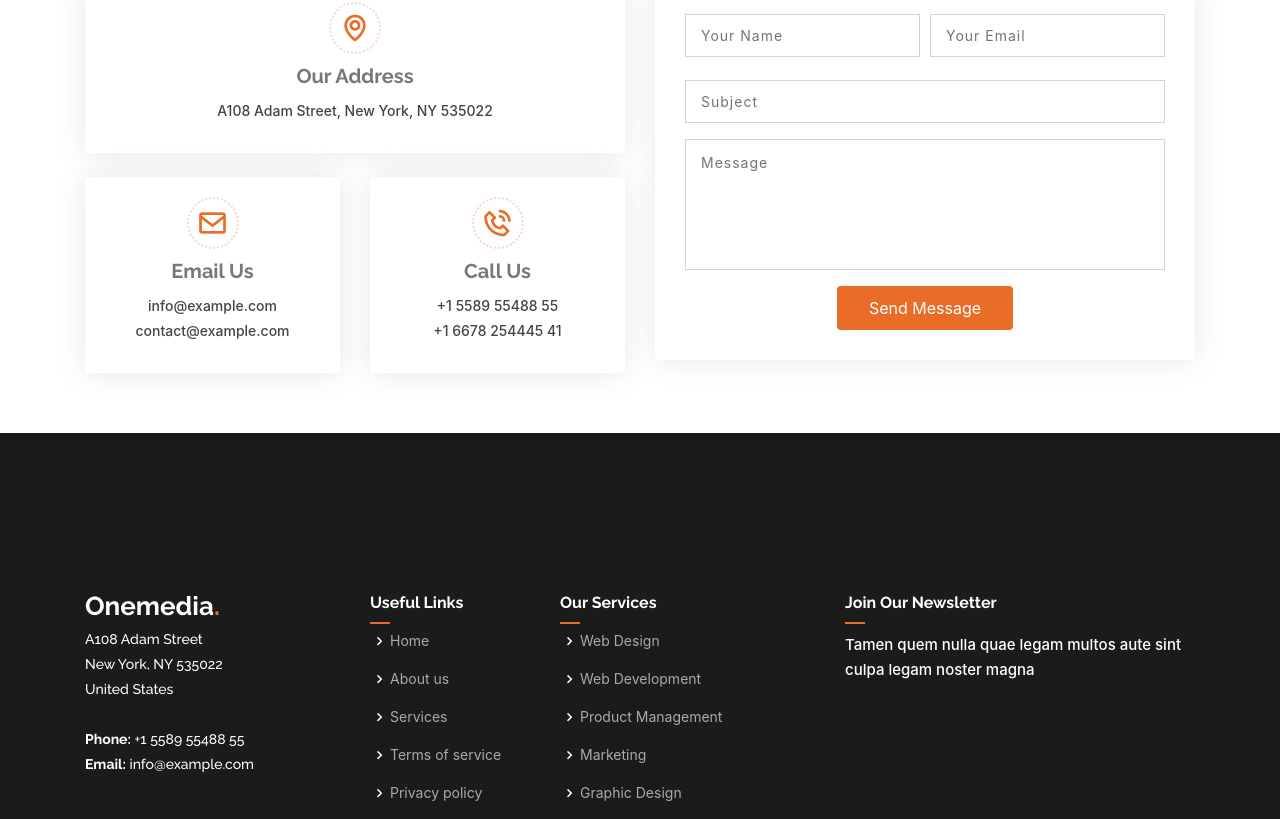
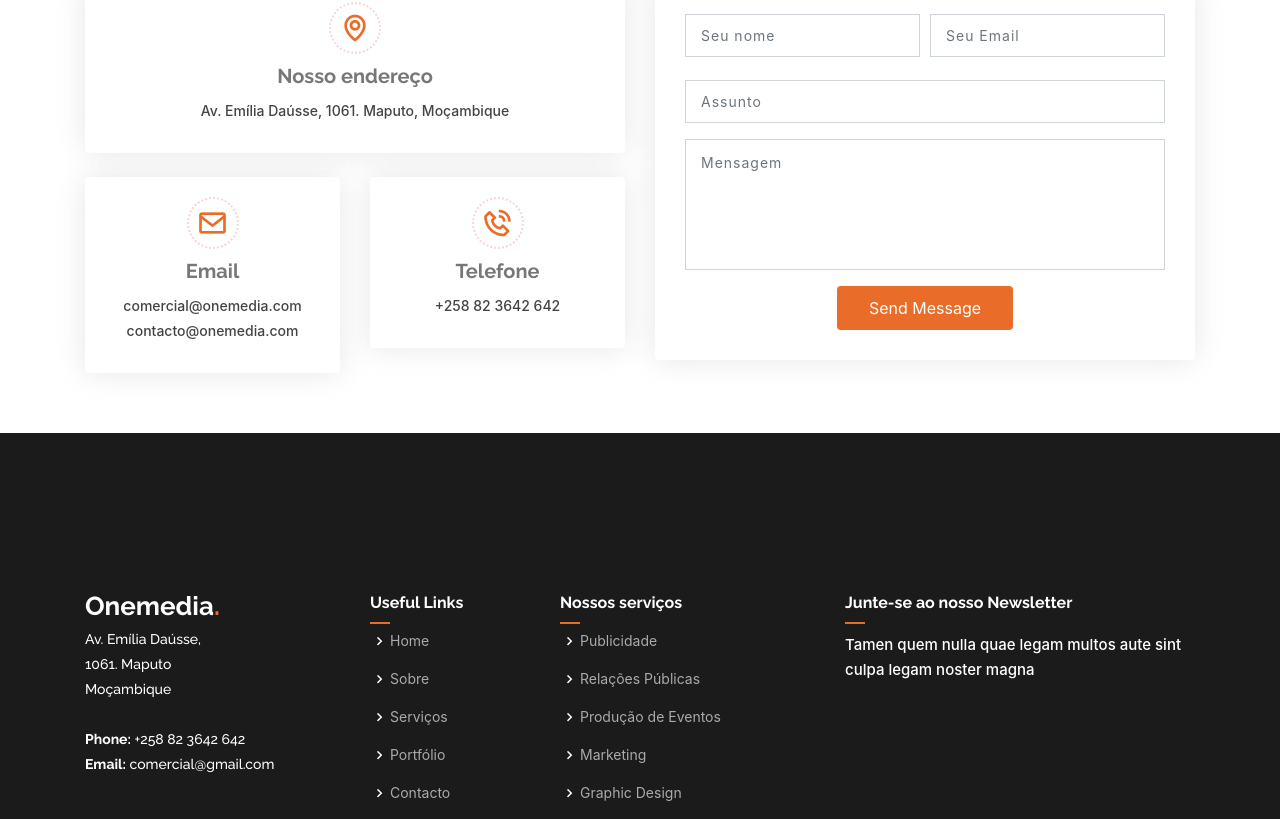
Before and after one commit to ONE-MEDIA-SA/Onemedia-website, a React (Create React App) app: page / in a window 1280 px wide. Shown: the part 3761-4580 px from the top of the page. Built offline with nearby package versions, Linux system fonts and the light colour scheme.

Commit message:
add footer

```diff
--- a/src/App.js
+++ b/src/App.js
@@ -15,9 +15,10 @@
   return (
    <Router>
       <>
-      <Header />
+
       <Switch>
         <Route exact path="/">
+        <Header />
           <Section />
           <main id="main">
             <Clients />
@@ -25,13 +26,15 @@
             <Tab />
             <Service />
             <Contact />
+            <Footer />
           </main>
         </Route>
         <Route path="/request_budget">
           <RequestBudget />
+          {/* <Footer /> */}
         </Route>
       </Switch>
-      <Footer />
+
     </>
    </Router>
   );
--- a/src/components/contact.jsx
+++ b/src/components/contact.jsx
@@ -4,7 +4,7 @@
         <div className="container" data-aos="fade-up">
 
           <div className="section-title">
-            <h2>Contact</h2>
+            <h2>Contacto</h2>
             <p>Magnam dolores commodi suscipit. Necessitatibus eius consequatur ex aliquid fuga eum quidem. Sit sint consectetur velit. Quisquam quos quisquam cupiditate. Et nemo qui impedit suscipit alias ea.</p>
           </div>
 
@@ -16,22 +16,22 @@
                 <div className="col-md-12">
                   <div className="info-box">
                     <i className="bx bx-map"></i>
-                    <h3>Our Address</h3>
-                    <p>A108 Adam Street, New York, NY 535022</p>
+                    <h3>Nosso endereço</h3>
+                    <p>Av. Emília Daússe, 1061. Maputo, Moçambique</p>
                   </div>
                 </div>
                 <div className="col-md-6">
                   <div className="info-box mt-4">
                     <i className="bx bx-envelope"></i>
-                    <h3>Email Us</h3>
-                    <p>info@example.com<br/>contact@example.com</p>
+                    <h3>Email</h3>
+                    <p>comercial@onemedia.com<br/>contacto@onemedia.com</p>
                   </div>
                 </div>
                 <div className="col-md-6">
                   <div className="info-box mt-4">
                     <i className="bx bx-phone-call"></i>
-                    <h3>Call Us</h3>
-                    <p>+1 5589 55488 55<br/>+1 6678 254445 41</p>
+                    <h3>Telefone</h3>
+                    <p>+258 82 3642 642<br/> </p>
                   </div>
                 </div>
               </div>
@@ -42,20 +42,20 @@
               <form action="forms/contact.php" method="post" role="form" className="php-email-form">
                 <div className="form-row">
                   <div className="col form-group">
-                    <input type="text" name="name" className="form-control" id="name" placeholder="Your Name" data-rule="minlen:4" data-msg="Please enter at least 4 chars" />
+                    <input type="text" name="name" className="form-control" id="name" placeholder="Seu nome" data-rule="minlen:4" data-msg="Please enter at least 4 chars" />
                     <div className="validate"></div>
                   </div>
                   <div className="col form-group">
-                    <input type="email" className="form-control" name="email" id="email" placeholder="Your Email" data-rule="email" data-msg="Please enter a valid email" />
+                    <input type="email" className="form-control" name="email" id="email" placeholder="Seu Email" data-rule="email" data-msg="Please enter a valid email" />
                     <div className="validate"></div>
                   </div>
                 </div>
                 <div className="form-group">
-                  <input type="text" className="form-control" name="subject" id="subject" placeholder="Subject" data-rule="minlen:4" data-msg="Please enter at least 8 chars of subject" />
+                  <input type="text" className="form-control" name="subject" id="subject" placeholder="Assunto" data-rule="minlen:4" data-msg="Please enter at least 8 chars of subject" />
                   <div className="validate"></div>
                 </div>
                 <div className="form-group">
-                  <textarea className="form-control" name="message" rows="5" data-rule="required" data-msg="Please write something for us" placeholder="Message"></textarea>
+                  <textarea className="form-control" name="message" rows="5" data-rule="required" data-msg="Please write something for us" placeholder="Mensagem"></textarea>
                   <div className="validate"></div>
                 </div>
                 <div className="mb-3">
--- a/src/components/footer.jsx
+++ b/src/components/footer.jsx
@@ -9,11 +9,11 @@
             <div className="col-lg-3 col-md-6 footer-contact">
                 <h3>Onemedia<span>.</span></h3>
                 <p>
-                A108 Adam Street <br/>
-                New York, NY 535022<br/>
-                United States <br/><br/>
-                <strong>Phone:</strong> +1 5589 55488 55<br/>
-                <strong>Email:</strong> info@example.com<br/>
+                Av. Emília Daússe, <br/>
+                1061. Maputo<br/>
+                Moçambique <br/><br/>
+                <strong>Phone:</strong> +258 82 3642 642<br/>
+                <strong>Email:</strong> comercial@gmail.com<br/>
                 </p>
             </div>
 
@@ -21,26 +21,26 @@
                 <h4>Useful Links</h4>
                 <ul>
                 <li><i className="bx bx-chevron-right"></i> <a href="#">Home</a></li>
-                <li><i className="bx bx-chevron-right"></i> <a href="#">About us</a></li>
-                <li><i className="bx bx-chevron-right"></i> <a href="#">Services</a></li>
-                <li><i className="bx bx-chevron-right"></i> <a href="#">Terms of service</a></li>
-                <li><i className="bx bx-chevron-right"></i> <a href="#">Privacy policy</a></li>
+                <li><i className="bx bx-chevron-right"></i> <a href="#">Sobre</a></li>
+                <li><i className="bx bx-chevron-right"></i> <a href="#">Serviços</a></li>
+                <li><i className="bx bx-chevron-right"></i> <a href="#">Portfólio</a></li>
+                <li><i className="bx bx-chevron-right"></i> <a href="#">Contacto</a></li>
                 </ul>
             </div>
 
             <div className="col-lg-3 col-md-6 footer-links">
-                <h4>Our Services</h4>
+                <h4>Nossos serviços</h4>
                 <ul>
-                <li><i className="bx bx-chevron-right"></i> <a href="#">Web Design</a></li>
-                <li><i className="bx bx-chevron-right"></i> <a href="#">Web Development</a></li>
-                <li><i className="bx bx-chevron-right"></i> <a href="#">Product Management</a></li>
+                <li><i className="bx bx-chevron-right"></i> <a href="#">Publicidade</a></li>
+                <li><i className="bx bx-chevron-right"></i> <a href="#">Relações Públicas</a></li>
+                <li><i className="bx bx-chevron-right"></i> <a href="#">Produção de Eventos</a></li>
                 <li><i className="bx bx-chevron-right"></i> <a href="#">Marketing</a></li>
                 <li><i className="bx bx-chevron-right"></i> <a href="#">Graphic Design</a></li>
                 </ul>
             </div>
 
             <div className="col-lg-4 col-md-6 footer-newsletter">
-                <h4>Join Our Newsletter</h4>
+                <h4>Junte-se ao nosso Newsletter</h4>
                 <p>Tamen quem nulla quae legam multos aute sint culpa legam noster magna</p>
                 {/* <form action="" method="post">
                 <input type="email" name="email"><input type="submit" value="Subscribe" >
@@ -66,7 +66,6 @@
             <a href="#" className="twitter"><i className="bx bxl-twitter"></i></a>
             <a href="#" className="facebook"><i className="bx bxl-facebook"></i></a>
             <a href="#" className="instagram"><i className="bx bxl-instagram"></i></a>
-            <a href="#" className="google-plus"><i className="bx bxl-skype"></i></a>
             <a href="#" className="linkedin"><i className="bx bxl-linkedin"></i></a>
         </div>
         </div>
--- a/src/components/request_budget.jsx
+++ b/src/components/request_budget.jsx
@@ -2,6 +2,7 @@
 
 export const RequestBudget = () => {
     return (
+    <>
     <div className="container card-0 justify-content-center ">
     <div className="card-body px-sm-4 px-0">
         <div className="row justify-content-center mb-5">
@@ -57,5 +58,6 @@
         </div>
     </div>
 </div>
+</>
     )
 }
```
